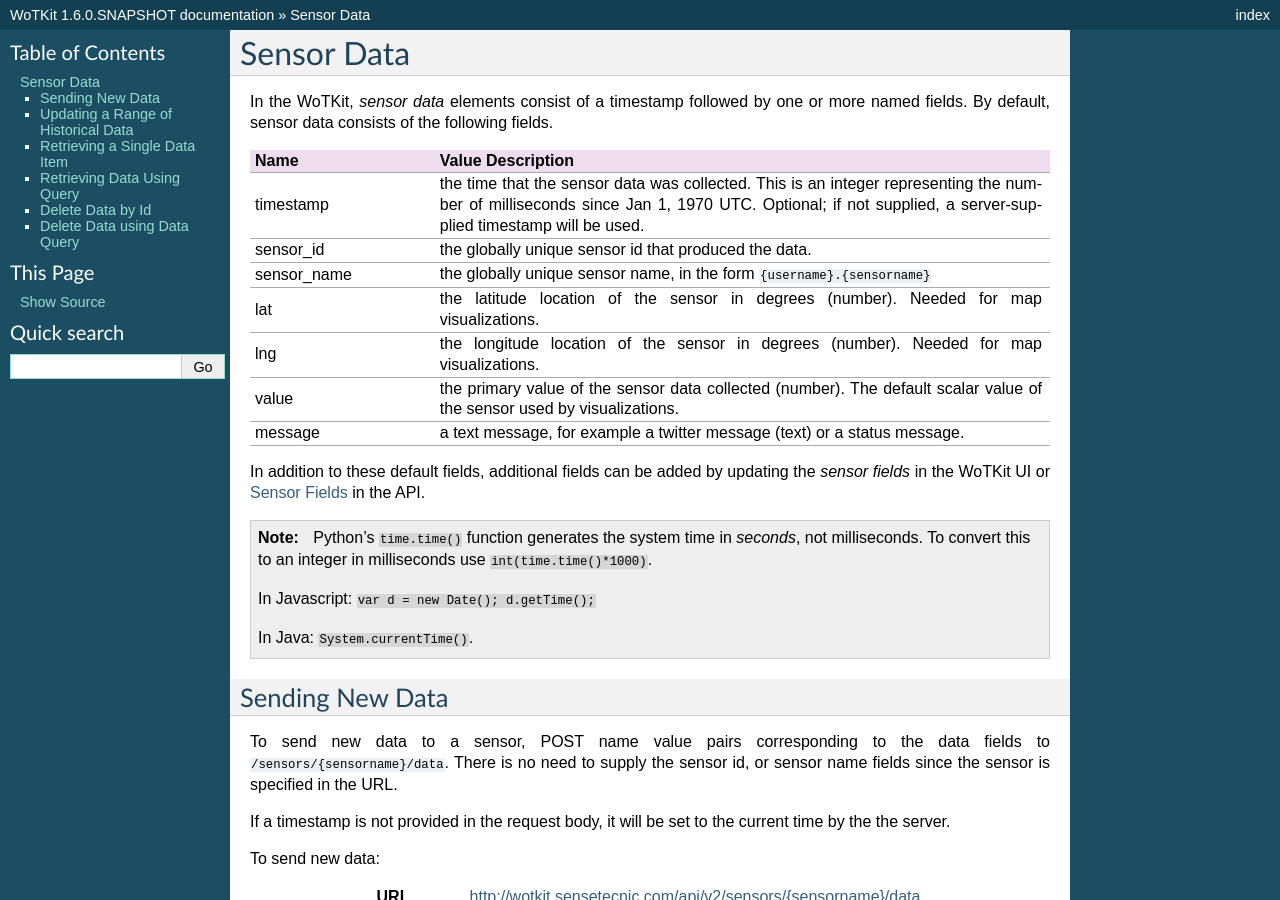
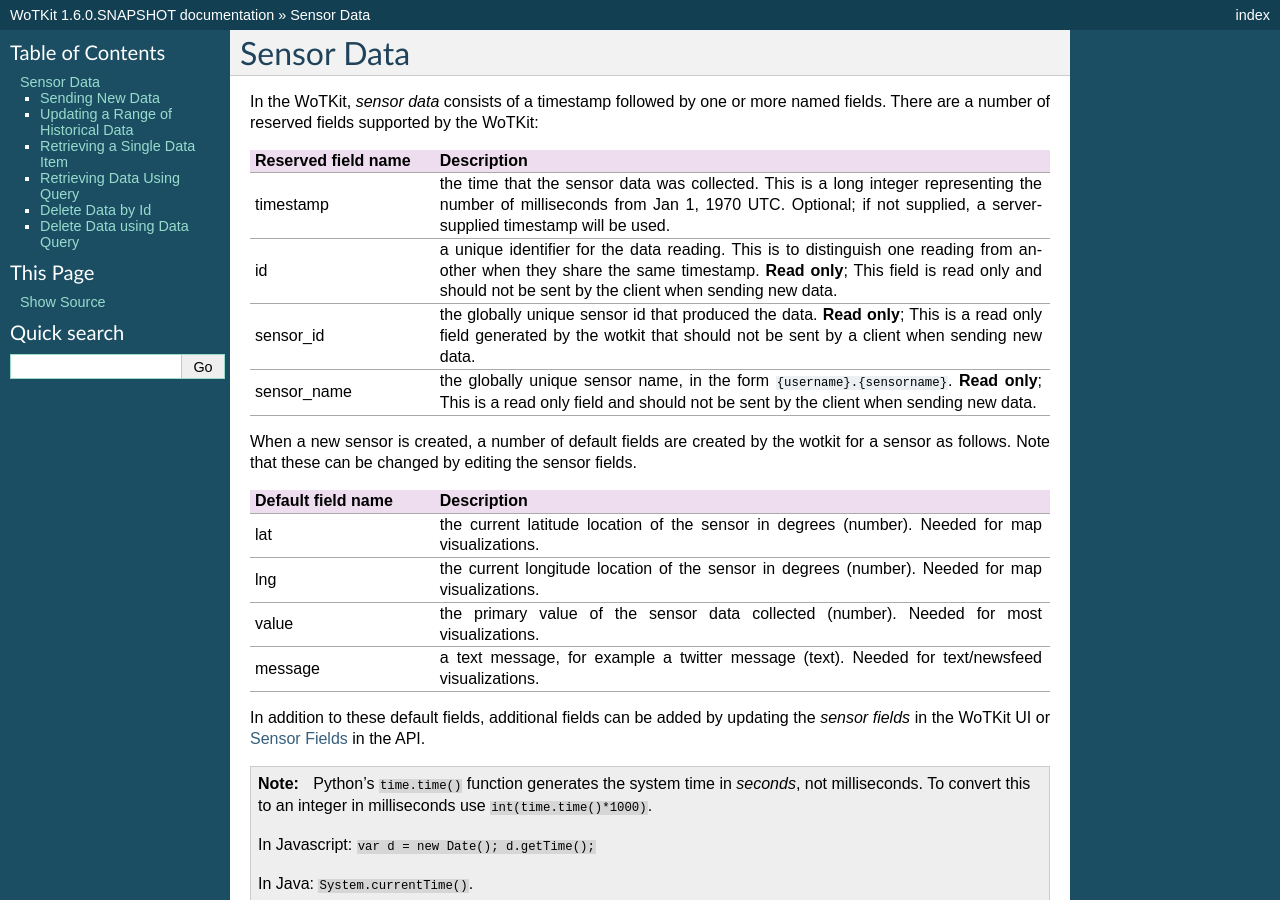
Before and after one commit to SenseTecnic/wotkit-docs, a Sphinx documentation site: the page built from source/api_v2/sensor_data.rst, in a window 1280 px wide and 900 px high. Built offline with Sphinx 7.4.7, drawn with Linux system fonts in a browser that asks for light colours; formulas are drawn with MathJax 3; some of the changed text lies outside the part shown.

Commit message:
V2 data API docs to match V1 where applicable

```diff
--- a/source/api_v2/sensor_data.rst
+++ b/source/api_v2/sensor_data.rst
@@ -2,33 +2,40 @@
 Sensor Data
 ===========
 
-In the WoTKit, *sensor data* elements consist of a timestamp followed by one or more
-named fields. By default, sensor data consists of the following fields.
+In the WoTKit, *sensor data* consists of a timestamp followed by one or more named fields. There are a number of
+reserved fields supported by the WoTKit:
 
 .. list-table::
   :widths: 15, 50
   :header-rows: 1
 
-  * - Name
-    - Value Description
+  * - Reserved field name
+    - Description
   * - timestamp
-    - the time that the sensor data was collected.  This is an integer
-      representing the number of milliseconds since Jan 1, 1970 UTC.
-      Optional; if not supplied, a server-supplied timestamp will be used.
+    - the time that the sensor data was collected.  This is a long integer representing the number of milliseconds from Jan 1, 1970 UTC. Optional; if not supplied, a server-supplied timestamp will be used.
+  * - id
+    - a unique identifier for the data reading.  This is to distinguish one reading from another when they share the same timestamp.  **Read only**; This field is read only and should not be sent by the client when sending new data.
   * - sensor_id
-    - the globally unique sensor id that produced the data.
+    - the globally unique sensor id that produced the data.  **Read only**; This is a read only field generated by the wotkit that should not be sent by a client when sending new data.
   * - sensor_name
-    - the globally unique sensor name, in the form ``{username}.{sensorname}``
+    - the globally unique sensor name, in the form ``{username}.{sensorname}``.  **Read only**; This is a read only field and should not be sent by the client when sending new data.
+
+When a new sensor is created, a number of default fields are created by the wotkit for a sensor as follows.  Note that these can be changed by editing the sensor fields.
+
+.. list-table::
+  :widths: 15, 50
+  :header-rows: 1
+
+  * - Default field name
+    - Description
   * - lat
-    - the latitude location of the sensor in degrees (number).  Needed for map
-      visualizations.
+    - the current latitude location of the sensor in degrees (number).  Needed for map visualizations.
   * - lng
-    - the longitude location of the sensor in degrees (number).  Needed for map
-      visualizations.
+    - the current longitude location of the sensor in degrees (number).  Needed for map visualizations.
   * - value
-    - the primary value of the sensor data collected (number).  The default scalar value of the sensor used by visualizations.
+    - the primary value of the sensor data collected (number).  Needed for most visualizations.
   * - message
-    - a text message, for example a twitter message (text) or a status message.
+    - a text message, for example a twitter message (text).  Needed for text/newsfeed visualizations.
 
 In addition to these default fields, additional fields can be added by updating
 the *sensor fields* in the WoTKit UI or :ref:`api_sensor_fields` in the API.
@@ -216,7 +223,7 @@
   * - ``start_id``
     - 3
     - id
-    - The starting id of sensor_data at timestamp ``start``. Used for paging.
+    - The starting id of sensor_data at timestamp ``start``. Used for paging and to distinguish data elements that share the same timestamp.
   * - ``end``
     - 3
     - timestamp
@@ -229,10 +236,6 @@
     - [2,3]
     - integer
     - specifies how many datapoints to see on each response
-  * - ``offset``
-    - 3
-    - integer
-    - controls paging of elements in conjunction with
 
 Delete Data by Id
 -----------------
```
Also changed, not shown: other parts of source/api_v2/sensor_data.rst (+1 -1 lines).
